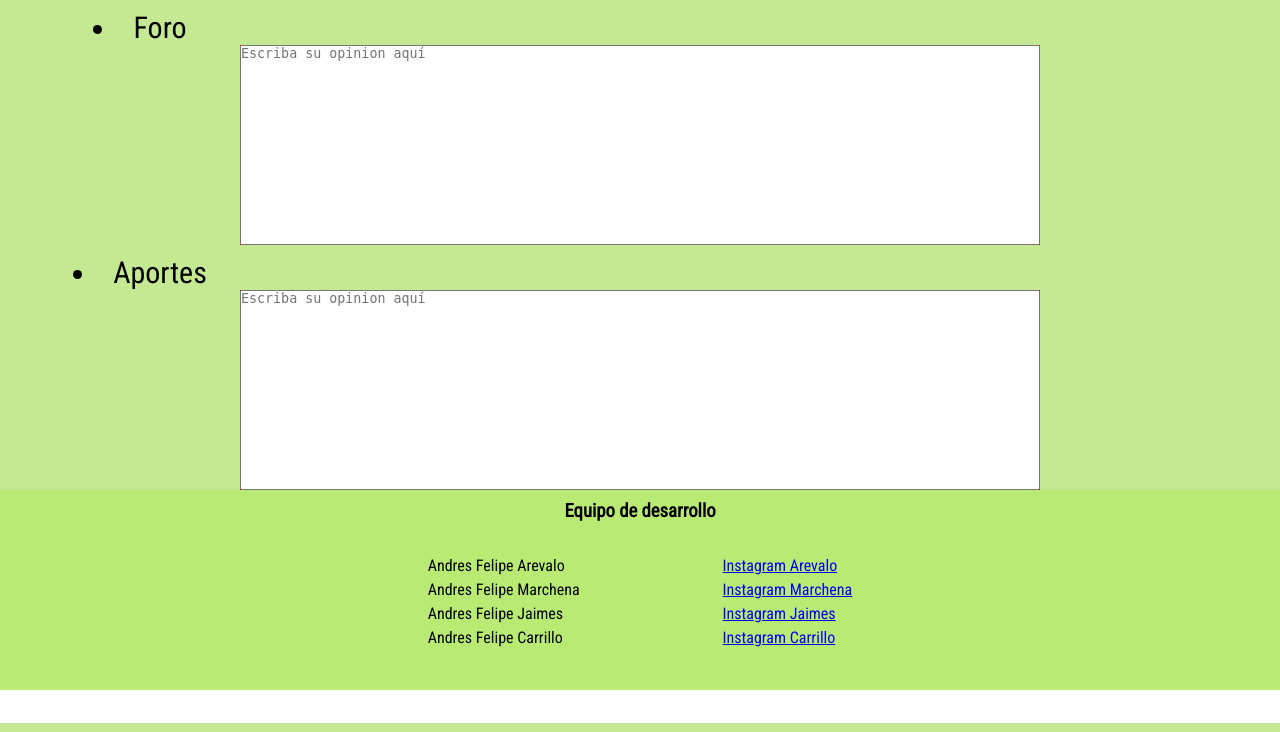
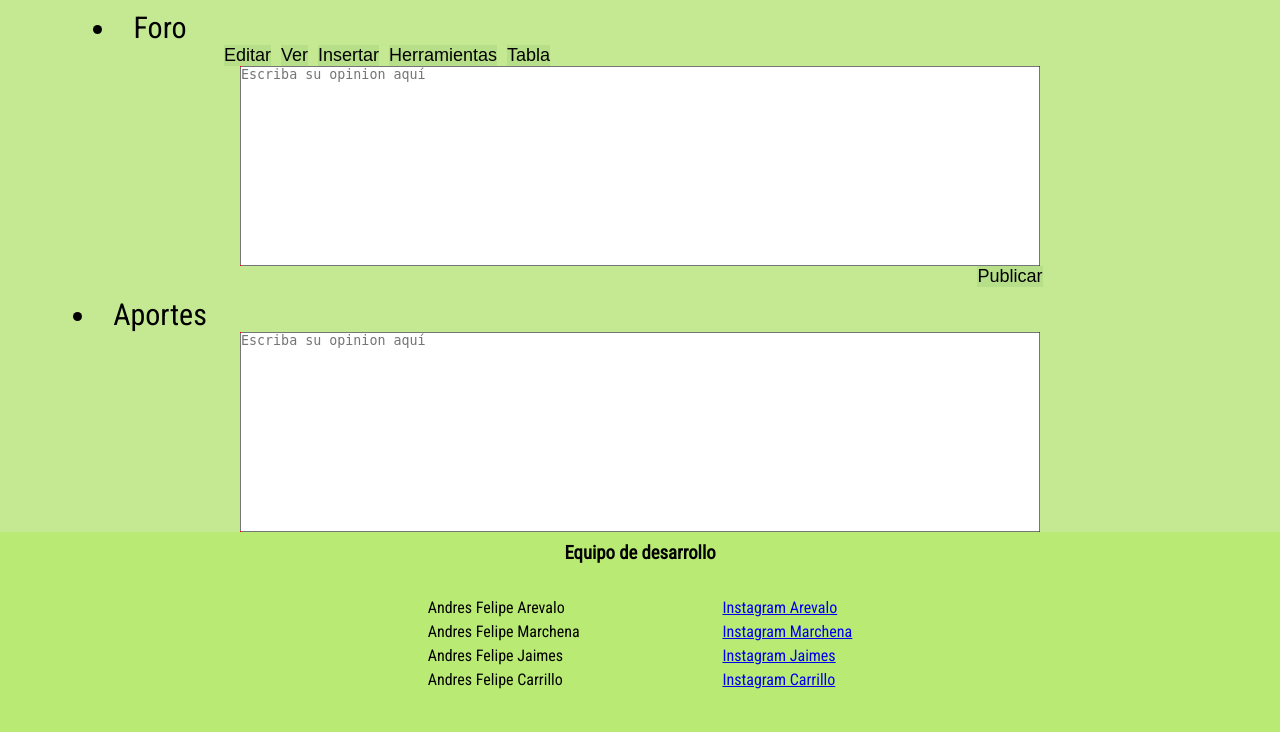
Before and after one commit to AndresJaimes389/LocalFood, a Django app: page /comunidad/ in a window 1280 px wide. Shown: the part 77-809 px from the top of the page. Run offline with Django 4.2, Linux system fonts and the light colour scheme; some libraries are stand-ins or nearby versions; some web fonts are replaced.

Commit message:
Front del template Comunidad

```diff
--- a/templates/pages/comunidad.html
+++ b/templates/pages/comunidad.html
@@ -11,9 +11,17 @@
 <div class= "container" style="display: flex; flex-direction: column; align-items: center; justify-content: center;">
     <div class= "container-text" style="display: flex; align-items: center; justify-content: center; flex-direction: column; margin-top: 10px;">
         <li class = "text-foro" style="font-size: 30px; margin-right: 1000px; list-style-type: disc; text-align: left;" >Foro</li>
+        <div role = "menubar" style="display: flex; flex-direction: row; margin-right: 496px;">
+            <button role="menuitem" type="button" style=" border: none; background: #186e1f13; margin-right: 10px; font-size: 18px;"><span>Editar</span></button>
+            <button role="menuitem" type="button" style=" border: none; background: #186e1f13; margin-right: 10px; font-size: 18px;"><span>Ver</span></button>
+            <button role="menuitem" type="button" style=" border: none; background: #186e1f13; margin-right: 10px; font-size: 18px;"><span>Insertar</span></button>
+            <button role="menuitem" type="button" style=" border: none; background: #186e1f13; margin-right: 10px; font-size: 18px;"><span>Herramientas</span></button>
+            <button role="menuitem" type="button" style=" border: none; background: #186e1f13; margin-right: 10px; font-size: 18px;"><span>Tabla</span></button>
+        </div>
         <form class = "search" style="display: flex; align-items: center; justify-content: center; height: 200px; width: 800px;">
             <textarea class = "comment" style = "display: block; height: 100%; width: 100%; box-sizing: border-box; resize: none;" id="comentario" name="comentario" rows="4" cols="50" placeholder="Escriba su opinion aquí"></textarea>
-          </form>
+        </form>
+        <button style ="margin-left: 740px; border: none; background: #186e1f13; font-size: 18px;">Publicar</button>
     </div>
     <div class= "container-text" style="display: flex; align-items: center; justify-content: center; flex-direction: column; margin-top: 10px;">
         <li class = "text-foro" style="font-size: 30px; margin-right: 1000px; list-style-type: disc; text-align: left; " >Aportes</li>
```
